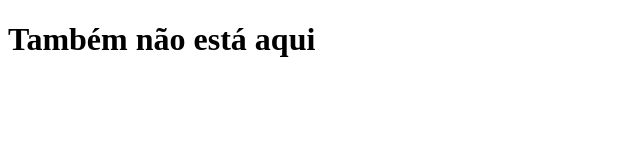
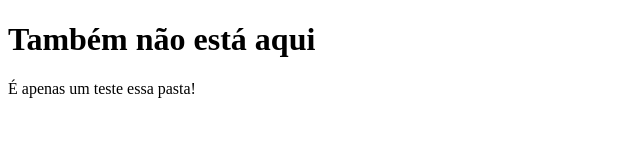
Before and after one commit to Kaique-alves/imobiliaria, a plain HTML site: page principal/pagina3.html in a window 1280 px wide. Shown: the whole page, without its empty margins (0-640 px from the left). Drawn offline with Linux system fonts and the light colour scheme.

Commit message:
primeira Brench

```diff
--- a/principal/pagina3.html
+++ b/principal/pagina3.html
@@ -7,5 +7,6 @@
 </head>
 <body>
     <h1>Também não está aqui</h1>
+    <p>É apenas um teste essa pasta!</p>
 </body>
 </html>
```
Also changed, not shown: principal/index.html (+1 -0 lines).
